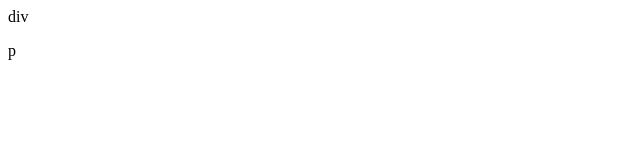
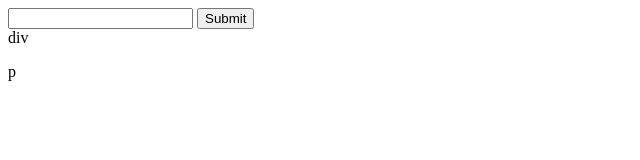
Before and after one commit to 7pupu/htm181012, a plain HTML site: page index.htm in a window 1280 px wide. Shown: the whole page, without its empty margins (0-640 px from the left). Drawn offline with nearby package versions, Linux system fonts and the light colour scheme.

Commit message:
Update index.htm

```diff
--- a/index.htm
+++ b/index.htm
@@ -20,6 +20,8 @@ function poi(){
 
 	</head>
 	<body>
+		<input type="text" id="input01">
+		<input type="submit" id="input02">
 	<div>div</div>
 	<p>p</p>
 	</body>
```
